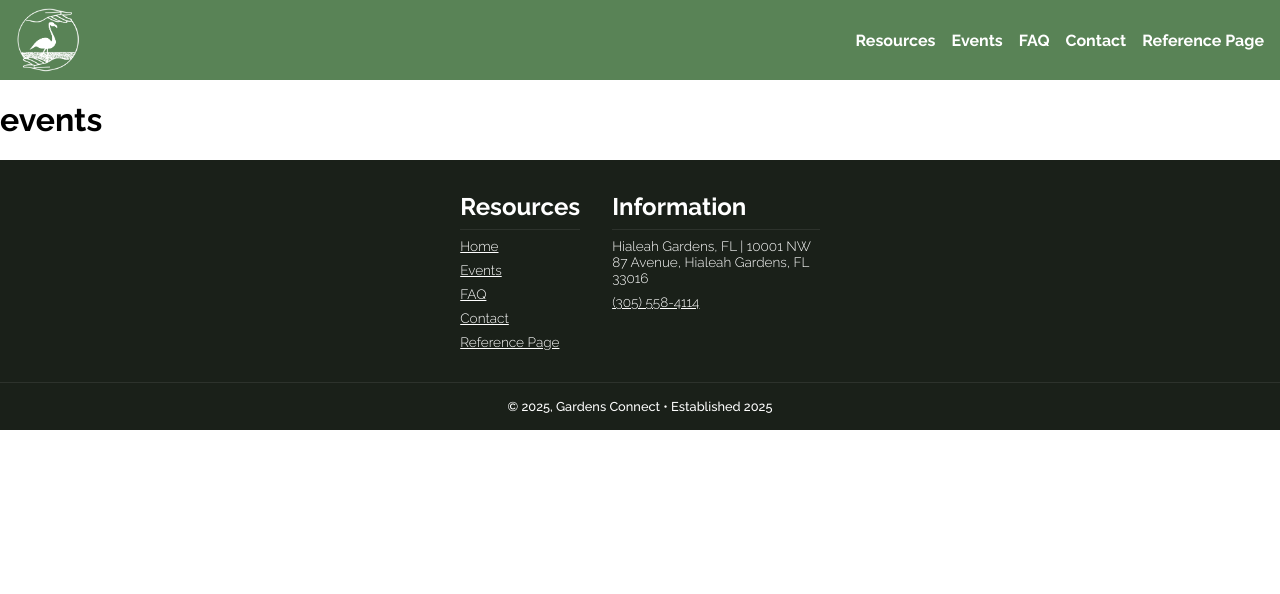
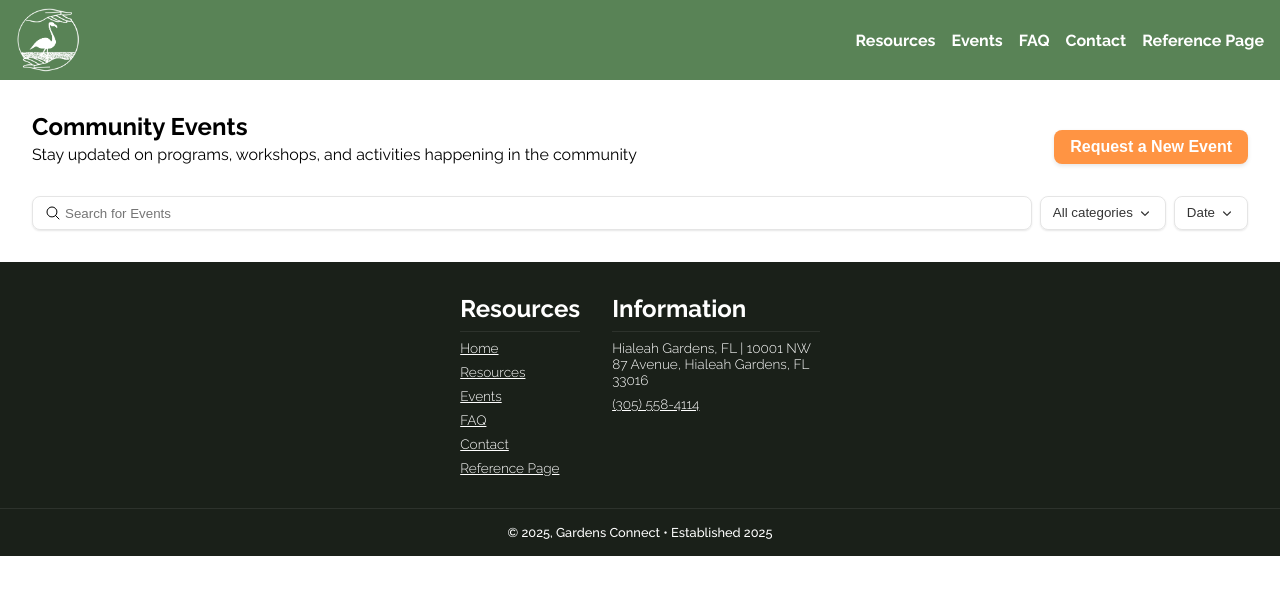
Before and after one commit to pandapog123/hialeah-timeline, a SvelteKit app: page /events in a window 1280 px wide. Shown: the top 594 px of the page. Built offline with nearby package versions, Linux system fonts and the light colour scheme.

Commit message:
Finished the input and the category filters: TODO: Date filters, rest of the event page, content for rest of pages, resources page.

```diff
--- /dev/null
+++ b/src/lib/store/events.ts
@@ -0,0 +1,40 @@
+// export type CommunityEventTag =
+//   | "Arts & Culture"
+//   | "Youth & Family"
+//   | "Recreation & Sports"
+//   | "Community Services & Volunteer"
+//   | "Health & Wellness"
+//   | "Government"
+//   | "Planning & Zoning"
+// | "Utilities & Public Works";
+
+export const CommunityEventTags = [
+  "Arts & Culture",
+  "Youth & Family",
+  "Recreation & Sports",
+  "Community Services & Volunteer",
+  "Health & Wellness",
+  "Government",
+  "Planning & Zoning",
+  "Utilities & Public Works",
+] as const;
+
+export type CommunityEvent = {
+  title: string;
+  date: (Date | string)[];
+  location: string;
+  description: string;
+  tags: (typeof CommunityEventTags)[number][];
+  imageURL?: string;
+  featured?: boolean;
+};
+
+export const CommunityEvents: CommunityEvent[] = [
+  {
+    title: "City Council Meeting",
+    date: [new Date(2026, 1, 25, 7, 30)],
+    location: "Hialeah Gardens City Hall",
+    description: "Official Hialeah Gardens City Council Meeting",
+    tags: ["Government"],
+  },
+];
--- a/src/routes/+layout.svelte
+++ b/src/routes/+layout.svelte
@@ -72,6 +72,7 @@
       <h1>Resources</h1>
       <hr />
       <li><a href="/">Home</a></li>
+      <li><a href="/resources">Resources</a></li>
       <li><a href="/events">Events</a></li>
       <li><a href="/faq">FAQ</a></li>
       <li><a href="/contact">Contact</a></li>
@@ -108,6 +109,8 @@
     margin: 0;
     font-family: "Raleway", sans-serif;
     background-color: var(--off-neutral);
+
+    overflow-x: hidden;
   }
 
   * {
--- a/src/routes/events/+page.svelte
+++ b/src/routes/events/+page.svelte
@@ -1 +1,391 @@
-<h1>events</h1>
+<script lang="ts">
+  import { browser } from "$app/environment";
+  import { CommunityEvents, CommunityEventTags } from "$lib/store/events";
+  import { onDestroy, onMount, tick } from "svelte";
+  import { stopPropagation } from "svelte/legacy";
+  import { fade } from "svelte/transition";
+
+  let searchInput = $state("");
+
+  let searchCategories = $state<(typeof CommunityEventTags)[number][]>([]);
+  let showCategoriesSelect = $state(false);
+
+  let dateFilter = $state<Date[]>([]);
+  let showDateFilter = $state(false);
+
+  function handleNewEvent() {}
+
+  function handleCategorySelect() {
+    showCategoriesSelect = !showCategoriesSelect;
+  }
+
+  function handleDateFilter() {
+    showDateFilter = !showDateFilter;
+  }
+
+  function isOverflowingX(el: HTMLElement) {
+    const rect = el.getBoundingClientRect();
+
+    return rect.left < 0 || rect.right > window.innerWidth;
+  }
+
+  let categoryBoxElement: HTMLElement | undefined = $state();
+
+  let windowWidth = $state(0);
+
+  const onResize = async () => {
+    if (window) {
+      await tick();
+
+      isCategoryBoxOverflowing = false;
+
+      await tick();
+
+      windowWidth = window.innerWidth;
+    }
+  };
+
+  let isCategoryBoxOverflowing = $derived(
+    (() => {
+      if (!categoryBoxElement) {
+        return false;
+      }
+
+      windowWidth;
+
+      return isOverflowingX(categoryBoxElement);
+    })(),
+  );
+
+  function dismissInputs() {
+    showCategoriesSelect = false;
+    showDateFilter = false;
+  }
+
+  onMount(() => {
+    window.addEventListener("resize", onResize);
+    window.document.body.addEventListener("click", dismissInputs);
+  });
+
+  onDestroy(() => {
+    if (browser) {
+      window.removeEventListener("resize", onResize);
+    }
+  });
+</script>
+
+<div class="events">
+  <section class="header">
+    <div class="title">
+      <h1>Community Events</h1>
+      <p>
+        Stay updated on programs, workshops, and activities happening in the
+        community
+      </p>
+    </div>
+
+    <button onclick={handleNewEvent} class="request-event"
+      >Request a New Event</button
+    >
+  </section>
+
+  <section class="search">
+    <label for="search" class="search-label">
+      <svg
+        xmlns="http://www.w3.org/2000/svg"
+        fill="none"
+        viewBox="0 0 24 24"
+        stroke-width="1.5"
+        stroke="currentColor"
+        class="size-6"
+      >
+        <path
+          stroke-linecap="round"
+          stroke-linejoin="round"
+          d="m21 21-5.197-5.197m0 0A7.5 7.5 0 1 0 5.196 5.196a7.5 7.5 0 0 0 10.607 10.607Z"
+        />
+      </svg>
+      <input
+        type="text"
+        id="search"
+        placeholder="Search for Events"
+        bind:value={searchInput}
+      />
+    </label>
+
+    <div class="secondary-filters">
+      <div class="secondary-filter-wrapper">
+        <button
+          class="category-select"
+          onclick={(e) => {
+            e.stopPropagation();
+            handleCategorySelect();
+          }}
+        >
+          <span>
+            {#if searchCategories.length === 0}
+              All categories
+            {:else}
+              {searchCategories.length} Selected
+            {/if}
+          </span>
+
+          <svg
+            xmlns="http://www.w3.org/2000/svg"
+            viewBox="0 0 20 20"
+            fill="currentColor"
+            class="size-5"
+          >
+            <path
+              fill-rule="evenodd"
+              d="M5.22 8.22a.75.75 0 0 1 1.06 0L10 11.94l3.72-3.72a.75.75 0 1 1 1.06 1.06l-4.25 4.25a.75.75 0 0 1-1.06 0L5.22 9.28a.75.75 0 0 1 0-1.06Z"
+              clip-rule="evenodd"
+            />
+          </svg>
+        </button>
+
+        {#if showCategoriesSelect}
+          <!-- content here -->
+          <ul
+            onclick={(e) => e.stopPropagation()}
+            bind:this={categoryBoxElement}
+            class="category-box"
+            class:overflowing-cb={isCategoryBoxOverflowing}
+            transition:fade={{ duration: 75 }}
+          >
+            <li><h2>Filter Categories</h2></li>
+
+            <hr />
+
+            {#each CommunityEventTags as tag}
+              <li>
+                <label for={tag}>
+                  <input
+                    type="checkbox"
+                    name={tag}
+                    id={tag}
+                    checked={searchCategories.includes(tag)}
+                    onchange={(e) => {
+                      if ((e.target as HTMLInputElement).checked) {
+                        searchCategories.push(tag);
+                      } else {
+                        searchCategories = searchCategories.filter(
+                          (v) => v !== tag,
+                        );
+                      }
+                    }}
+                  />
+                  <span>{tag}</span>
+                </label>
+              </li>
+            {/each}
+          </ul>
+        {/if}
+      </div>
+
+      <div class="secondary-filter-wrapper">
+        <button class="date-filter" onclick={handleDateFilter}>
+          <span>
+            {#if dateFilter.length === 0}
+              Date
+            {:else}
+              {dateFilter.length} Selected
+            {/if}
+          </span>
+
+          <svg
+            xmlns="http://www.w3.org/2000/svg"
+            viewBox="0 0 20 20"
+            fill="currentColor"
+            class="size-5"
+          >
+            <path
+              fill-rule="evenodd"
+              d="M5.22 8.22a.75.75 0 0 1 1.06 0L10 11.94l3.72-3.72a.75.75 0 1 1 1.06 1.06l-4.25 4.25a.75.75 0 0 1-1.06 0L5.22 9.28a.75.75 0 0 1 0-1.06Z"
+              clip-rule="evenodd"
+            />
+          </svg>
+        </button>
+      </div>
+    </div>
+  </section>
+</div>
+
+<style>
+  * {
+    margin: 0;
+  }
+
+  .events {
+    display: flex;
+    flex-direction: column;
+    gap: 2rem;
+    padding: 1rem;
+    padding-bottom: 100px;
+  }
+
+  @media (min-width: 900px) {
+    .events {
+      padding: 2rem;
+    }
+  }
+
+  /* #region header */
+  .header {
+    display: flex;
+    flex-wrap: wrap;
+    align-items: end;
+    /* justify-content: space-between; */
+    gap: 2rem;
+  }
+
+  .title {
+    display: flex;
+    flex-direction: column;
+    gap: 0.25rem;
+    flex: content;
+  }
+
+  .request-event {
+    background: var(--accent);
+    border: none;
+    color: var(--off-neutral);
+    font-weight: 600;
+    font-size: 1rem;
+    padding: 0.5rem 1rem;
+    border-radius: 0.5rem;
+    white-space: nowrap;
+    flex: 1;
+
+    box-shadow: 0px 2px 4px rgba(0, 0, 0, 0.1);
+    transition: opacity 150ms ease-in-out;
+  }
+
+  .request-event:hover {
+    opacity: 0.8;
+  }
+
+  @media (min-width: 863px) {
+    .request-event {
+      flex: 0;
+    }
+  }
+  /* #endregion */
+
+  /* #region search */
+  .search {
+    display: flex;
+    flex-wrap: wrap;
+    gap: 0.5rem;
+  }
+
+  .search svg {
+    width: 1rem;
+    height: 1rem;
+    font-weight: 900;
+  }
+
+  .search input {
+    border: none;
+    padding: 0;
+    flex: 1;
+    outline: none;
+  }
+
+  .search-label {
+    flex: 1;
+    border: 1px solid rgba(0, 0, 0, 0.1);
+    padding: 0.5rem;
+    border-radius: 0.5rem;
+    display: flex;
+    gap: 0.25rem;
+  }
+
+  .search > label,
+  .search button {
+    background-color: transparent;
+    border: 1px solid rgba(0, 0, 0, 0.1);
+    padding: 0.5rem 0.75rem;
+    border-radius: 0.5rem;
+    display: flex;
+    gap: 0.25rem;
+    box-shadow: 0px 1px 2px rgba(0, 0, 0, 0.1);
+  }
+
+  .search > label:focus-within {
+    outline: 1px solid var(--accent);
+  }
+
+  .secondary-filters {
+    display: flex;
+
+    gap: 0.5rem;
+  }
+
+  .secondary-filters button {
+    color: rgba(0, 0, 0, 0.8);
+    transition: background-color 200ms ease-in-out;
+    cursor: pointer;
+  }
+
+  .secondary-filters button:hover
+  /* , .secondary-filters button:focus  */ {
+    background-color: rgba(0, 0, 0, 0.05);
+  }
+
+  .secondary-filter-wrapper {
+    position: relative;
+  }
+
+  .category-box {
+    position: absolute;
+    top: 110%;
+
+    /* left: 0; */
+    padding: 0.5rem;
+    min-width: 100%;
+
+    background-color: var(--off-neutral);
+    border-radius: 0.5rem;
+    box-shadow: 0px 1px 2px rgba(0, 0, 0, 0.1);
+    border: 1px solid rgba(0, 0, 0, 0.1);
+    box-sizing: border-box;
+    list-style-type: none;
+
+    display: flex;
+    flex-direction: column;
+    gap: 0.25rem;
+  }
+
+  .category-box label {
+    display: flex;
+    gap: 0.25rem;
+    align-items: end;
+  }
+
+  .category-box input {
+    flex: 0;
+  }
+
+  .category-box span {
+    flex: 1;
+    white-space: nowrap;
+  }
+
+  .category-box.overflowing-cb {
+    right: 0;
+  }
+
+  .category-box h2 {
+    font-weight: 600;
+    font-size: 1.2rem;
+  }
+
+  .category-box hr {
+    width: 100%;
+    border: none;
+    background-color: rgba(0, 0, 0, 0.2);
+    height: 1px;
+  }
+  /* #endregion */
+</style>
```
